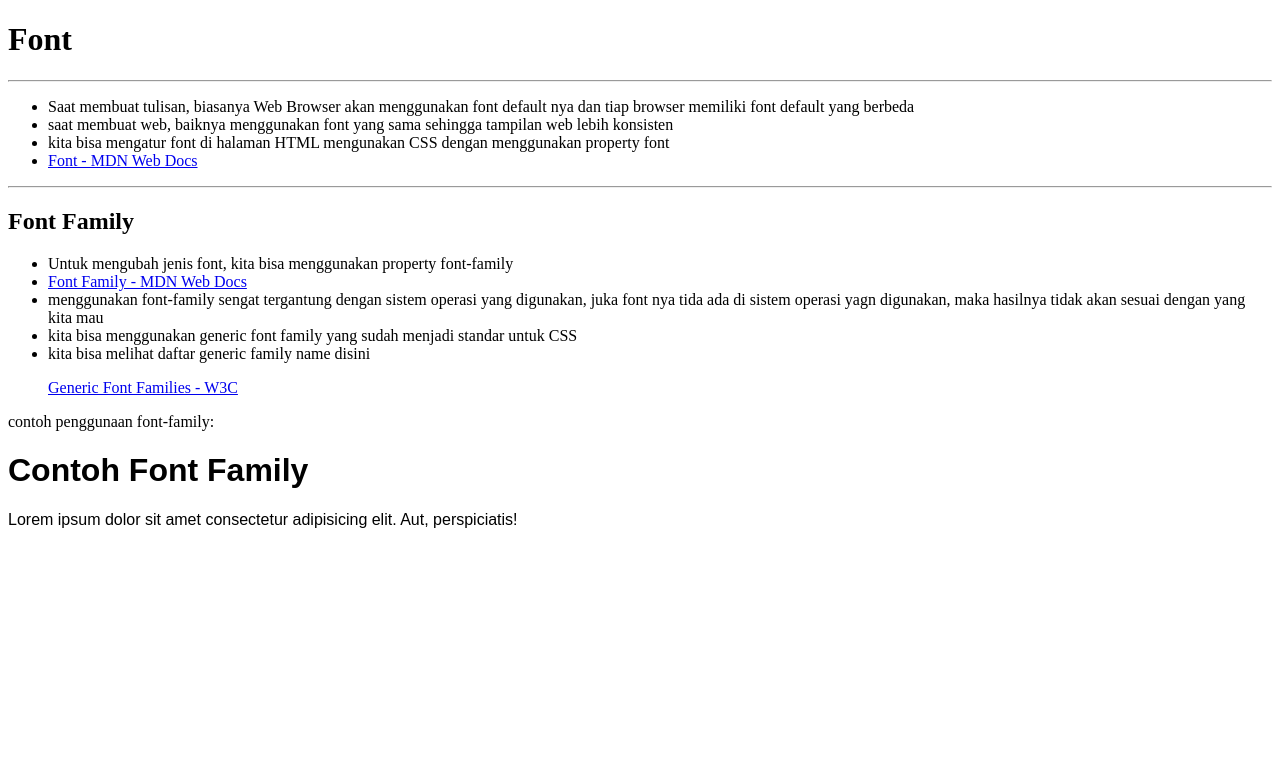
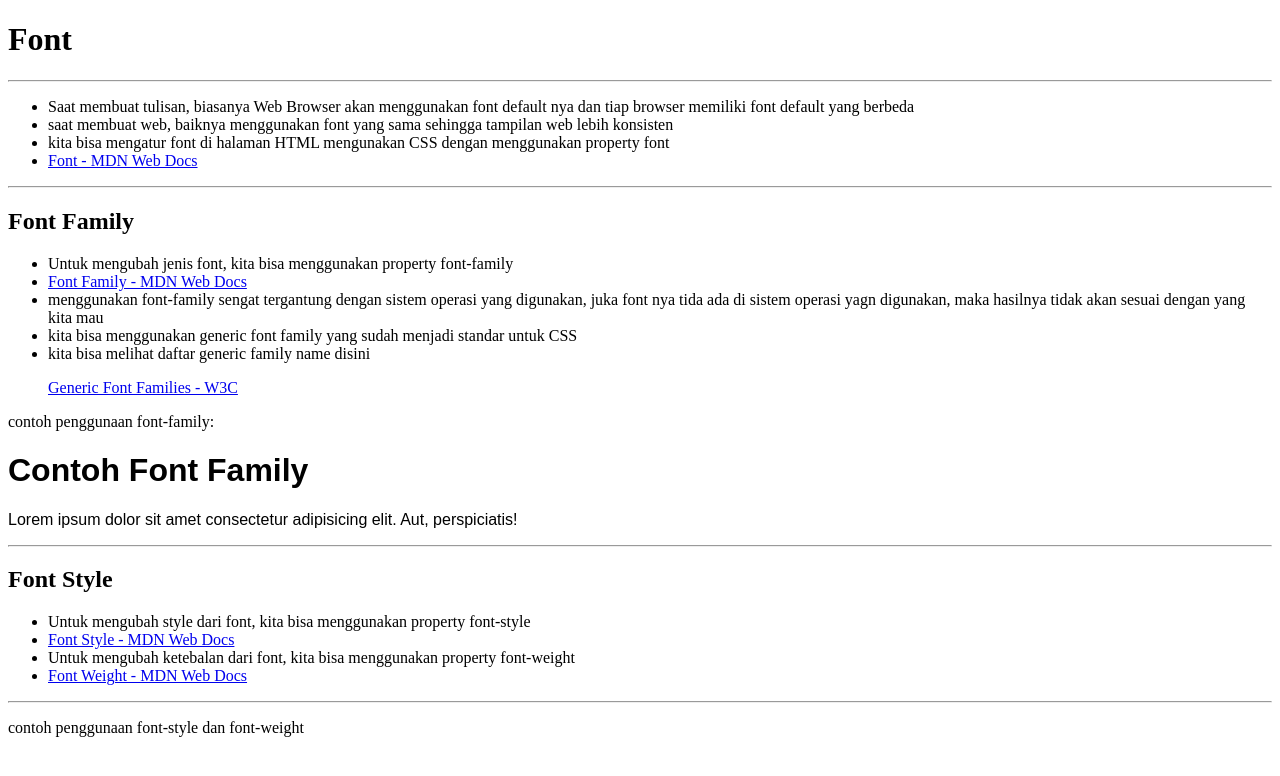
Before and after one commit to yanko22/CSS_Sederhana, a plain HTML site: page 10.font/index.html in a window 1280 px wide. Drawn offline with Linux system fonts and the light colour scheme.

Commit message:
penambahan

```diff
--- a/10.font/index.html
+++ b/10.font/index.html
@@ -72,5 +72,29 @@
         perspiciatis!
       </p>
     </div>
+    <hr />
+    <h2>Font Style</h2>
+    <ul>
+      <li>
+        Untuk mengubah style dari font, kita bisa menggunakan property
+        font-style
+      </li>
+      <li>
+        <a href="https://developer.mozilla.org/en-US/docs/Web/CSS/font-style">
+          Font Style - MDN Web Docs
+        </a>
+      </li>
+      <li>
+        Untuk mengubah ketebalan dari font, kita bisa menggunakan property
+        font-weight
+      </li>
+      <li>
+        <a href="https://developer.mozilla.org/en-US/docs/Web/CSS/font-weight">
+          Font Weight - MDN Web Docs
+        </a>
+      </li>
+    </ul>
+    <hr />
+    <p>contoh penggunaan font-style dan font-weight</p>
   </body>
 </html>
```
